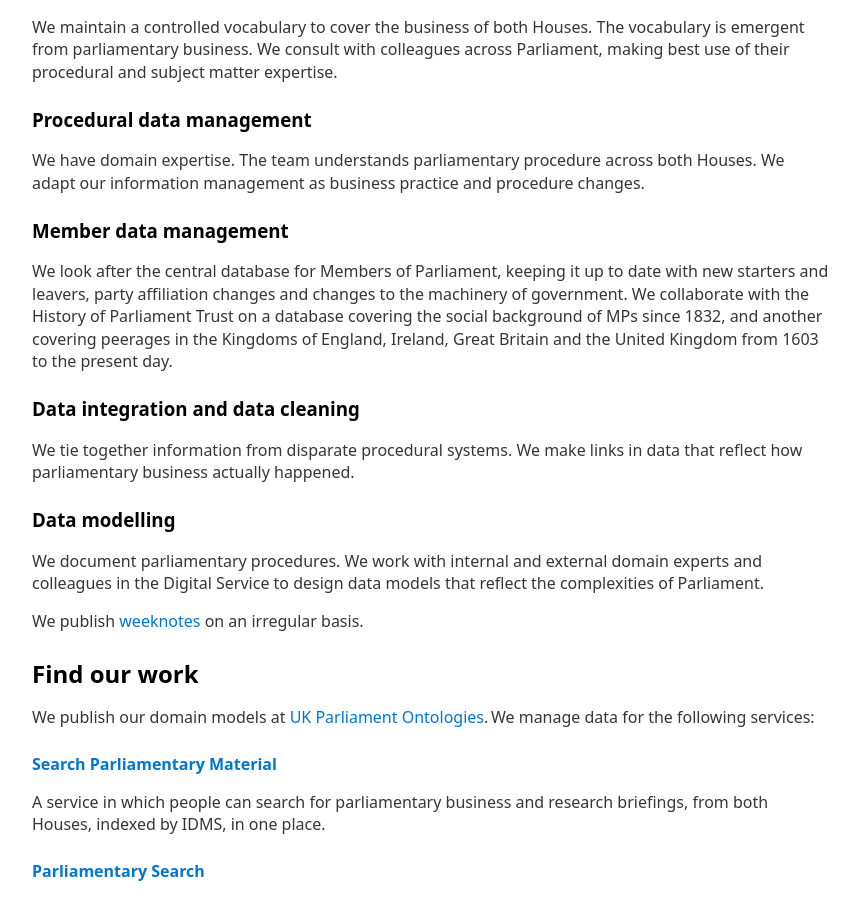
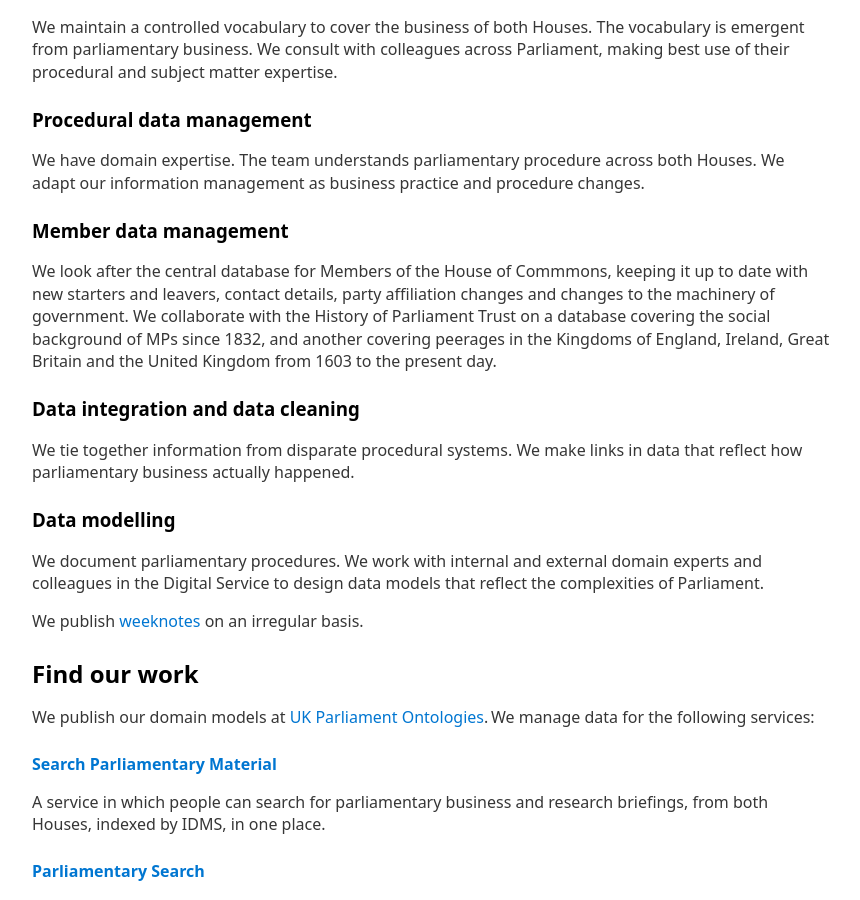
Before and after one commit to ukparliament/commons-library-open-day, a Jekyll site: the page built from 2025/idms/index.md, in a window 1280 px wide and 900 px high, scrolled down 441 px. Shown: the whole window, without its empty margins (208-1068 px from the left). Built offline with Jekyll 4.4.1, drawn with Linux system fonts in a browser that asks for light colours; our own code applies the rules of GitHub Pages for plain Markdown files.

Commit message:
to make the Commonsness clearer under Member data management

```diff
--- a/2025/idms/index.md
+++ b/2025/idms/index.md
@@ -12,7 +12,7 @@ We maintain a controlled vocabulary to cover the business of both Houses. The vo
 We have domain expertise. The team understands parliamentary procedure across both Houses. We adapt our information management as business practice and procedure changes.
 
 ### Member data management
-We look after the central database for Members of Parliament, keeping it up to date with new starters and leavers, party affiliation changes and changes to the machinery of government. We collaborate with the History of Parliament Trust on a database covering the social background of MPs since 1832, and another covering peerages in the Kingdoms of England, Ireland, Great Britain and the United Kingdom from 1603 to the present day.
+We look after the central database for Members of the House of Commmons, keeping it up to date with new starters and leavers, contact details, party affiliation changes and changes to the machinery of government. We collaborate with the History of Parliament Trust on a database covering the social background of MPs since 1832, and another covering peerages in the Kingdoms of England, Ireland, Great Britain and the United Kingdom from 1603 to the present day.
 
 ### Data integration and data cleaning
 We tie together information from disparate procedural systems. We make links in data that reflect how parliamentary business actually happened.
```
